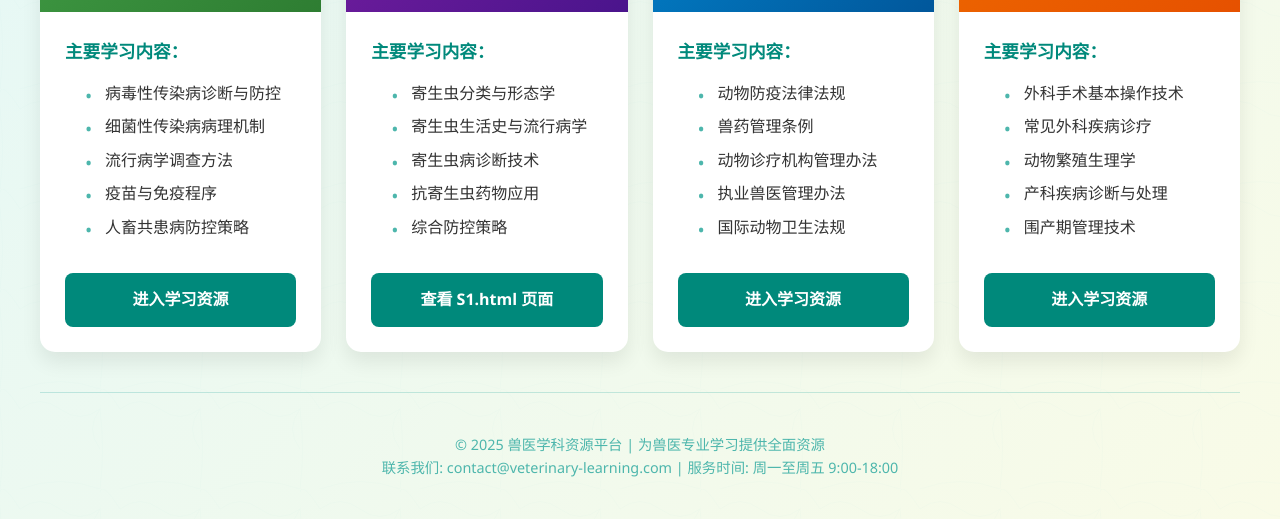
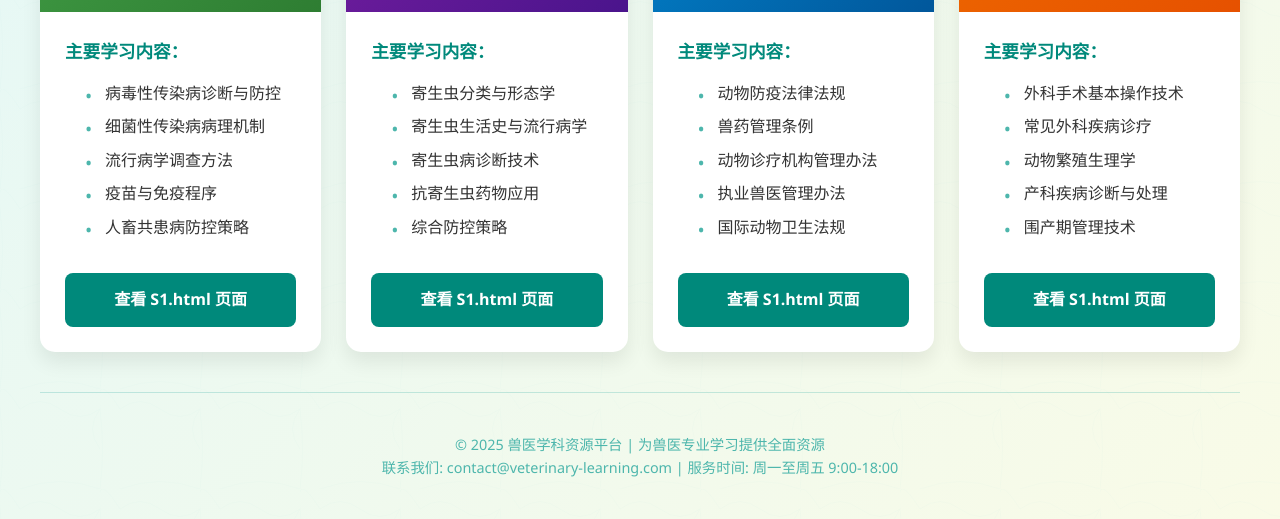
Before and after one commit to nacryzhu/mystudy, a plain HTML site: page index.html in a window 1280 px wide. Shown: the part 711-1230 px from the top of the page. Drawn offline with Linux system fonts and the light colour scheme.

Commit message:
Update index.html

```diff
--- a/index.html
+++ b/index.html
@@ -309,7 +309,7 @@
                             <li>人畜共患病防控策略</li>
                         </ul>
                     </div>
-                    <a href="S1.html" class="btn">进入学习资源</a>
+                   <a href="S1.html" class="btn">查看 S1.html 页面</a>
                 </div>
             </div>
 
@@ -333,7 +333,7 @@
                             <li>综合防控策略</li>
                         </ul>
                     </div>
-                    <a href="S1.html" class="btn">查看 S1.html 页面</a>
+                    <a href="S2.html" class="btn">查看 S1.html 页面</a>
                 </div>
             </div>
 
@@ -357,7 +357,7 @@
                             <li>国际动物卫生法规</li>
                         </ul>
                     </div>
-                    <a href="veterinary_regulations.html" class="btn">进入学习资源</a>
+                    <a href="S3.html" class="btn">查看 S1.html 页面</a>
                 </div>
             </div>
 
@@ -381,7 +381,7 @@
                             <li>围产期管理技术</li>
                         </ul>
                     </div>
-                    <a href="veterinary_surgery_obstetrics.html" class="btn">进入学习资源</a>
+                    <a href="S4.html" class="btn">查看 S1.html 页面</a>
                 </div>
             </div>
         </div>
```
